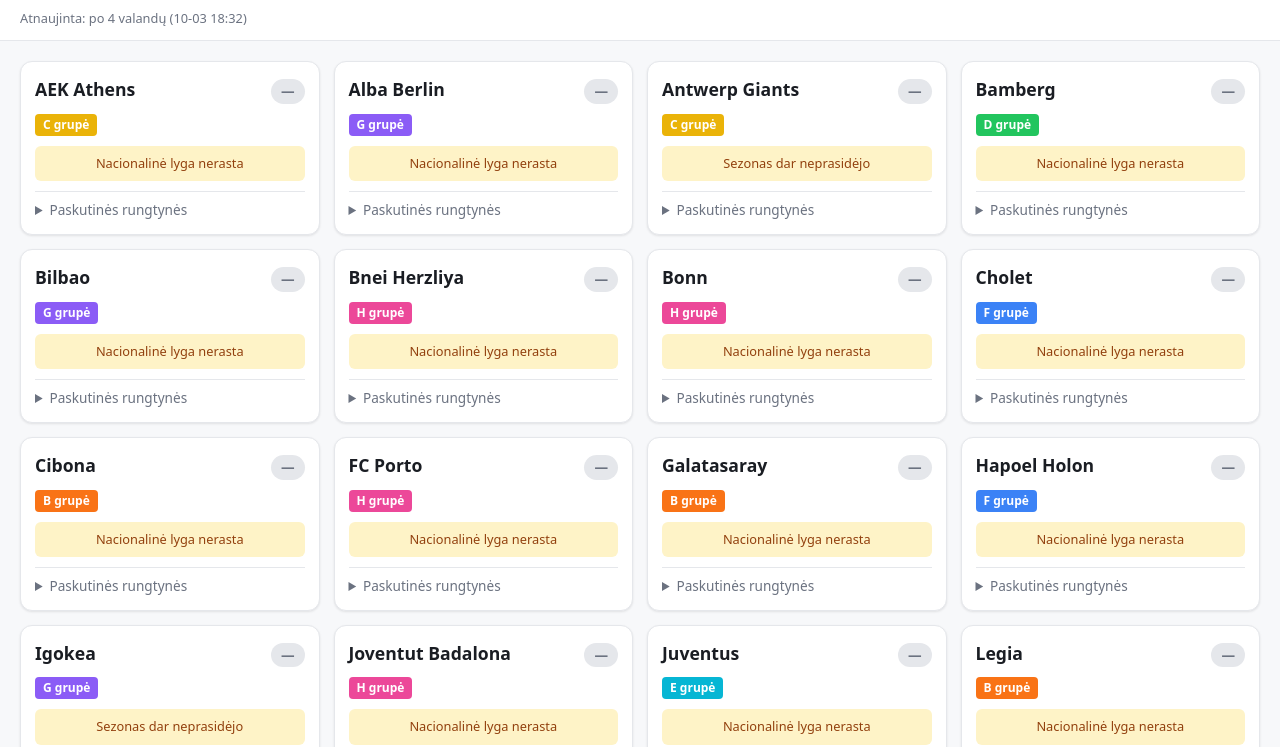
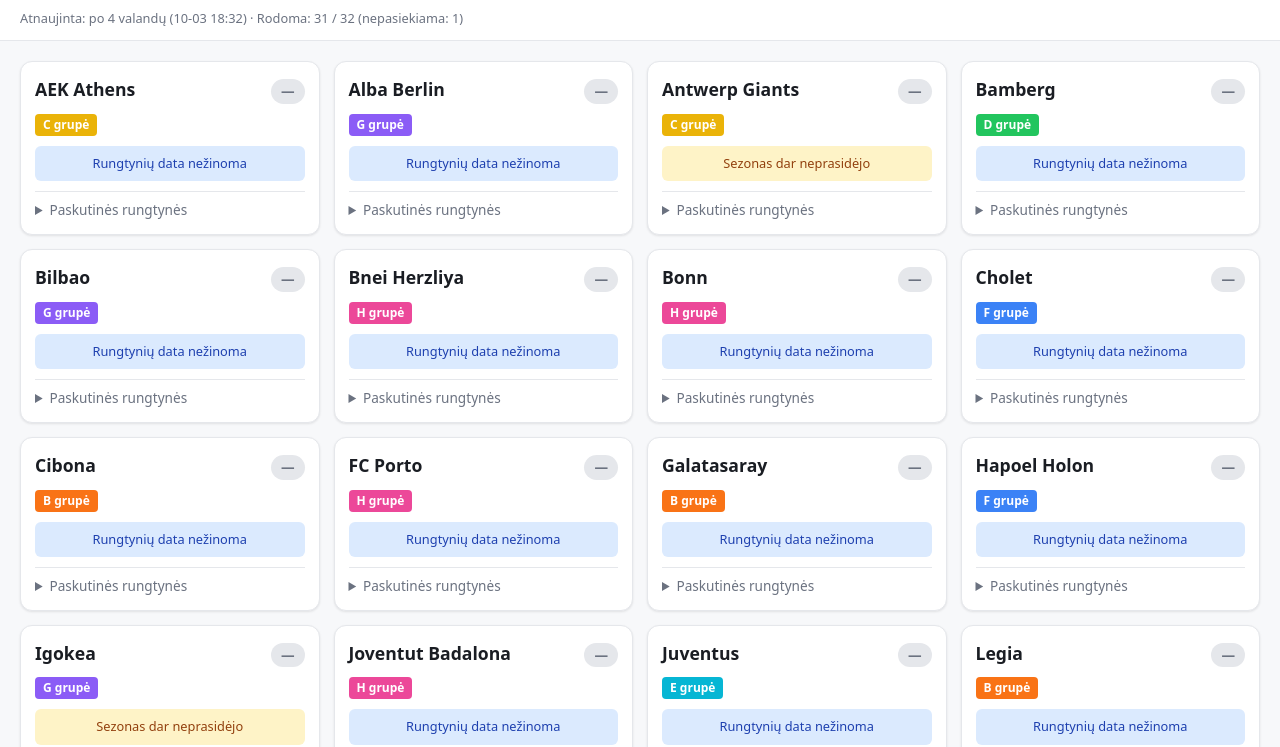
Before and after one commit to andriuspanama/bcl-dashboard, a plain HTML site: page index.html in a window 1280 px wide. Shown: the part 53-800 px from the top of the page. Drawn offline with Linux system fonts and the light colour scheme.

Commit message:
Enhance team card rendering and status display

```diff
--- a/index.html
+++ b/index.html
@@ -70,6 +70,7 @@ main{padding:20px;max-width:1400px;margin:0 auto}
 .venue-icon{color:var(--muted);font-size:.75rem}
 .status-banner{background:var(--border);color:var(--muted);font-size:.8rem;padding:8px 10px;border-radius:6px;text-align:center}
 .status-banner.warn{background:#fef3c7;color:#92400e}
+.status-banner.info{background:#dbeafe;color:#1e40af}
 .unavailable-section{margin-top:32px}
 .unavailable-section h2{font-size:1rem;color:var(--muted)}
 @media (max-width:600px){.topbar{padding:10px 12px}main{padding:12px}.grid{grid-template-columns:1fr}}
@@ -189,10 +190,12 @@ function renderTeamCard(team) {
   const tpl = document.querySelector("#team-card-template").content.cloneNode(true);
   const card = tpl.querySelector(".card");
 
-  card.querySelector(".team-name").textContent = team.name;
+  // ✅ VISADA rodomas pavadinimas
+  card.querySelector(".team-name").textContent = team.name || "Nežinoma komanda";
 
+  // Rekordas
   const badge = card.querySelector(".record-badge");
-  if (team.record && team.record.wins + team.record.losses > 0) {
+  if (team.record && (team.record.wins + team.record.losses) > 0) {
     badge.textContent = team.record.wins + "–" + team.record.losses;
     if (team.record.wins < team.record.losses) badge.classList.add("losing");
   } else {
@@ -200,15 +203,17 @@ function renderTeamCard(team) {
     badge.classList.add("none");
   }
 
+  // Grupė
   const tag = card.querySelector(".group-tag");
   if (team.group) {
     tag.textContent = team.group + " grupė";
     tag.dataset.group = team.group;
   } else {
-    tag.textContent = "—";
+    tag.textContent = "Be grupės";
     tag.style.background = "var(--muted)";
   }
 
+  // ✅ Kitos rungtynės — logika pataisyta
   const nextBlock = card.querySelector(".next-match");
   if (team.nextMatch) {
     card.querySelector(".next-time").textContent = formatLocal(team.nextMatch.startUtc);
@@ -216,12 +221,22 @@ function renderTeamCard(team) {
     const venue = team.nextMatch.venue === "home" ? "namie" : "išvykoje";
     card.querySelector(".next-opponent").textContent = "vs " + team.nextMatch.opponent + " (" + venue + ")";
   } else {
+    // Jei nėra nextMatch — rodom priklausomai nuo leagueStatus
     const banner = document.createElement("div");
-    banner.className = "status-banner warn";
-    banner.textContent = team.leagueStatus === "not_started" ? "Sezonas dar neprasidėjo" : "Nacionalinė lyga nerasta";
+    if (team.leagueStatus === "unknown") {
+      banner.className = "status-banner warn";
+      banner.textContent = "Nacionalinė lyga nerasta";
+    } else if (team.leagueStatus === "not_started") {
+      banner.className = "status-banner warn";
+      banner.textContent = "Sezonas dar neprasidėjo";
+    } else {
+      banner.className = "status-banner info";
+      banner.textContent = "Rungtynių data nežinoma";
+    }
     nextBlock.replaceWith(banner);
   }
 
+  // Paskutinės rungtynės
   const listEl = card.querySelector(".match-list");
   card.querySelector(".recent summary").textContent = "Paskutinės rungtynės";
   if (team.lastMatches && team.lastMatches.length) {
@@ -249,6 +264,7 @@ function renderTeamCard(team) {
 }
 
 function applyFilters() {
+  // ✅ Tik unknown → nepasiekiama. not_started lieka grid'e
   const unavailable = state.teams.filter(x => x.leagueStatus === "unknown");
   let list = state.teams.filter(x => x.leagueStatus !== "unknown");
   if (state.group !== "ALL") list = list.filter(x => x.group === state.group);
@@ -278,9 +294,16 @@ function render() {
     unavailSection.hidden = true;
   }
 
-  $("#updated").textContent = state.updatedAt
+  // ✅ Pridedu komandų skaičių
+  const total = state.teams.length;
+  const shown = list.length;
+  const unavailableCount = unavailable.length;
+  let updatedText = state.updatedAt
     ? "Atnaujinta: " + formatRelative(state.updatedAt) + " (" + formatLocal(state.updatedAt) + ")"
     : "";
+  updatedText += " · Rodoma: " + shown + " / " + total;
+  if (unavailableCount) updatedText += " (nepasiekiama: " + unavailableCount + ")";
+  $("#updated").textContent = updatedText;
 }
 
 function renderGroupChips() {
```
